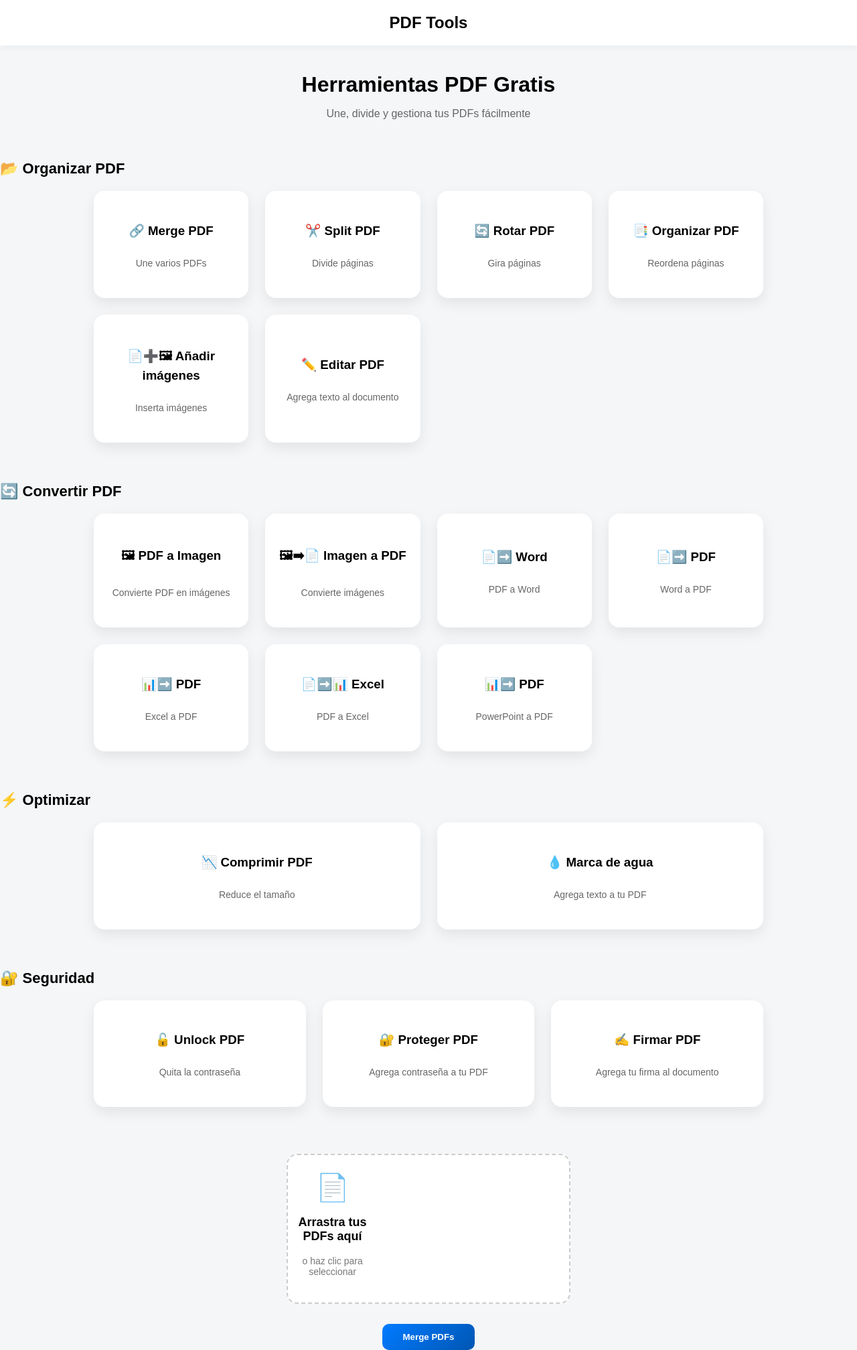
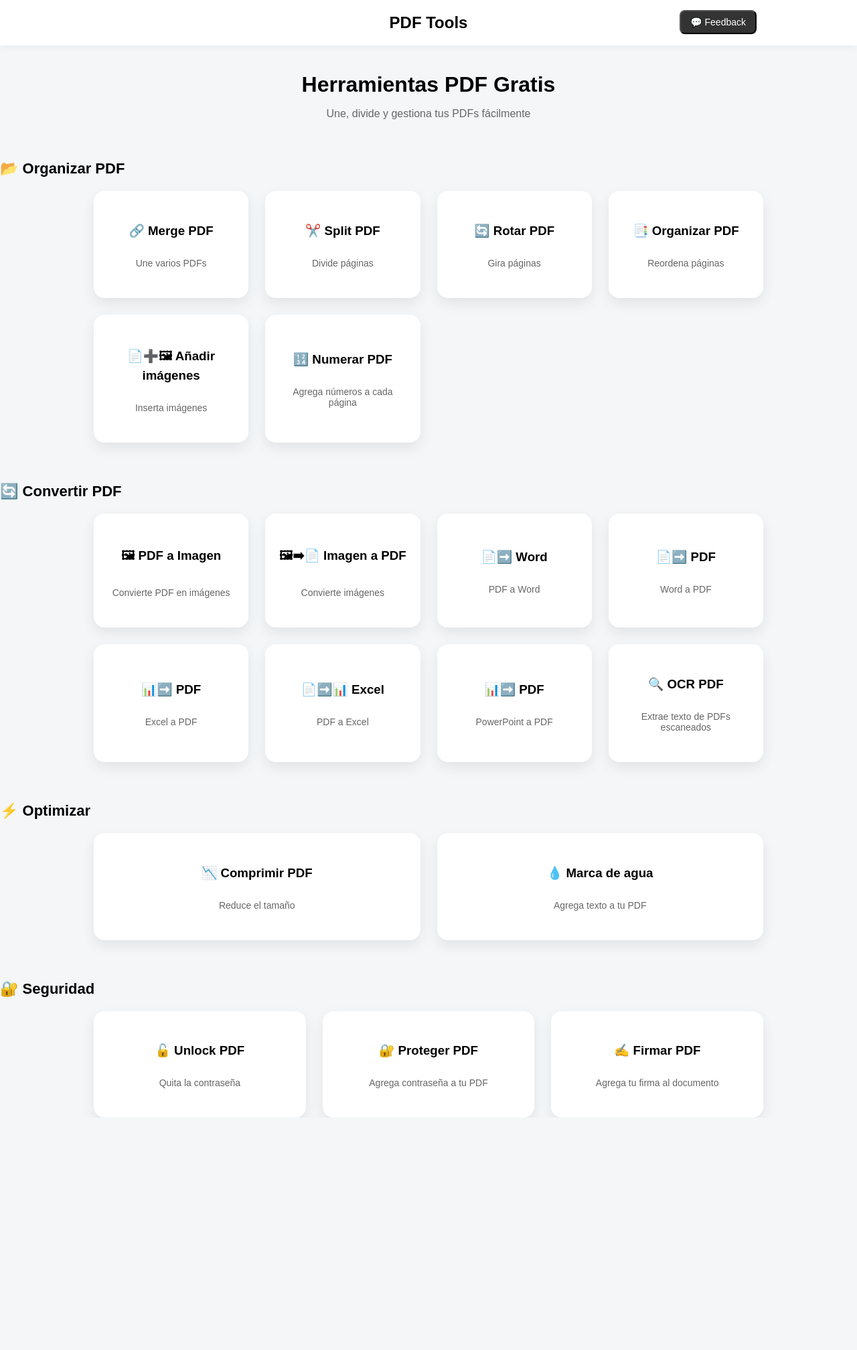
Before and after one commit to johansebas28/toolezi, a Flask app: page / in a window 1280 px wide. Shown: the whole page at 67% size. After the commit the page ends 1625 px from the top, so only its background shows below. Run offline with Flask 3, Linux system fonts and the light colour scheme.

Commit message:
modal feedback y diseño

```diff
--- a/app.py
+++ b/app.py
@@ -17,8 +17,8 @@ from routes.unlock import unlock_bp
 from routes.protect import protect_bp
 from routes.watermark import watermark_bp
 from routes.sign import sign_bp
-from routes.edit import edit_bp
-
+from routes.ocr import ocr_bp
+from routes.number_pages import number_bp
 
 app = Flask(__name__)
 
@@ -41,7 +41,8 @@ app.register_blueprint(unlock_bp)
 app.register_blueprint(protect_bp)
 app.register_blueprint(watermark_bp)
 app.register_blueprint(sign_bp)
-app.register_blueprint(edit_bp)
+app.register_blueprint(ocr_bp)
+app.register_blueprint(number_bp)
 
 #@app.before_request
 #def auto_cleanup():
--- a/static/css/styles.css
+++ b/static/css/styles.css
@@ -78,16 +78,11 @@ body {
 }
 
 .container {
-    animation: fadeIn 0.3s ease;
     display: none;
-    margin-top: 40px;
-    text-align: center;
 }
 
 .container.active {
-    align-items: center;
-    display: flex;
-    flex-direction: column;
+    display: block;
 }
 
 .container form {
@@ -139,6 +134,49 @@ body {
     background: #f4f8ff;
     border-color: #007bff;
     transform: scale(1.02);
+}
+
+/*===========================
+FEEDBACK, DONATIONS
+=============================*/
+
+    .top-actions {
+    position: absolute;
+    top: 15px;
+    right: 150px;
+    display: flex;
+    gap: 10px;
+}
+
+    .action-btn {
+    background: #333;
+    color: white;
+    padding: 8px 14px;
+    border-radius: 8px;
+    text-decoration: none;
+    font-size: 14px;
+}
+
+    .action-btn:hover {
+    background: #555;
+}
+
+.close-btn {
+    margin-top: 15px;
+    background: #ccc;
+    border: none;
+    padding: 10px 20px;
+    border-radius: 8px;
+    cursor: pointer;
+    font-size: 14px;
+}
+
+.close-btn:hover {
+    background: #999;
+}
+
+    .donate {
+    background: #ff5f5f;
 }
 
 /* =========================
@@ -269,7 +307,15 @@ body {
     font-size: 20px;
     font-weight: bold;
 }
-
+/* =========================
+    LANGUAGE
+========================= */
+#google_translate_element {
+    position: absolute;
+    top: 15px;
+    right: 20px;
+    z-index: 999;
+}
 /* =========================
     LOADER
 ========================= */
--- a/static/js/scripts.js
+++ b/static/js/scripts.js
@@ -1,14 +1,22 @@
-function showTool(tool) {
+function showTool(tool, el) {
+
     const containers = document.querySelectorAll(".container");
     containers.forEach(c => c.classList.remove("active"));
-    document.getElementById(tool).classList.add("active");
+
+    const selected = document.getElementById(tool);
+    selected.classList.add("active");
+
+    // 🔥 botón activo
+    document.querySelectorAll(".tool").forEach(t => t.classList.remove("active"));
+    if (el) el.classList.add("active");
+
+    setTimeout(() => {
+        selected.scrollIntoView({
+            behavior: "smooth",
+            block: "start"
+        });
+    }, 100);
 }
-
-document.addEventListener("DOMContentLoaded", () => {
-
-window.onload = () => {
-    showTool("merge");
-};
 
 const dropArea = document.getElementById("drop-area");
 const input = document.getElementById("mergeInput");
@@ -311,10 +319,10 @@ function simulateProgress() {
 
     }, 400);
 }
-});
+
 
 /* =========================
-   ROTATE (PÁGINAS INDIVIDUALES)
+    ROTATE (PÁGINAS INDIVIDUALES)
 ========================= */
 
 const rotateInput = document.getElementById("rotateInput");
@@ -407,7 +415,7 @@ if (rotateForm) {
 }
 
 /* =========================
-   DELETE PAGES
+    DELETE PAGES
 ========================= */
 
 const deleteInput = document.getElementById("deleteInput");
@@ -679,3 +687,11 @@ function submitPassword() {
         console.error(err);
     });
 }
+
+function openFeedback() {
+    document.getElementById("feedbackModal").style.display = "block";
+}
+
+function closeFeedback() {
+    document.getElementById("feedbackModal").style.display = "none";
+}
--- a/templates/index.html
+++ b/templates/index.html
@@ -11,11 +11,20 @@
   </head>
 
   <body>
+    <!-- 🌍 Traductor -->
+    <div id="google_translate_element"></div>
+
+    <!-- 💬 Botones arriba -->
+    <div class="top-actions">
+      <button class="action-btn" onclick="openFeedback()">💬 Feedback</button>
+    </div>
+
+    <!-- HEADER -->
     <div class="header">PDF Tools</div>
 
     <div class="hero">
-      <h1>Herramientas PDF Gratis</h1>
-      <p>Une, divide y gestiona tus PDFs fácilmente</p>
+      <h1 ="title">Herramientas PDF Gratis</h1>
+      <p ="subtitle">Une, divide y gestiona tus PDFs fácilmente</p>
     </div>
 
     <!-- =========================
@@ -50,9 +59,9 @@
           <p>Inserta imágenes</p>
         </div>
 
-        <div class="tool" onclick="showTool('edit')">
-          <h3>✏️ Editar PDF</h3>
-          <p>Agrega texto al documento</p>
+        <div class="tool" onclick="showTool('number')">
+          <h3>🔢 Numerar PDF</h3>
+          <p>Agrega números a cada página</p>
         </div>
       </div>
     </div>
@@ -97,6 +106,11 @@
         <div class="tool" onclick="showTool('ppt2pdf')">
           <h3>📊➡️ PDF</h3>
           <p>PowerPoint a PDF</p>
+        </div>
+
+        <div class="tool" onclick="showTool('ocr')">
+          <h3>🔍 OCR PDF</h3>
+          <p>Extrae texto de PDFs escaneados</p>
         </div>
       </div>
     </div>
@@ -449,37 +463,42 @@
       </form>
     </div>
 
-    <div id="edit" class="container">
-      <form action="/edit_pdf" method="POST" enctype="multipart/form-data">
+    <!-- OCR TO PDF -->
+    <div id="ocr" class="container">
+      <form action="/ocr_pdf" method="POST" enctype="multipart/form-data">
         <div class="upload-card">
           <label class="drop-area">
-            <input type="file" name="pdf" class="file-input" hidden required />
+            <input type="file" name="file" class="file-input" hidden required />
 
             <div class="upload-content">
-              <div class="upload-icon">✏️</div>
+              <div class="upload-icon">🔍</div>
               <p class="upload-title">Selecciona PDF</p>
-              <p class="upload-sub">o arrástralo aquí</p>
+              <p class="upload-sub">escaneado o imagen</p>
             </div>
           </label>
         </div>
 
         <div class="file-name"></div>
 
-        <!-- TEXTO -->
-        <input
-          type="text"
-          name="text"
-          placeholder="Escribe el texto a agregar"
-          required
-          style="
-            padding: 10px;
-            border-radius: 8px;
-            border: 1px solid #ccc;
-            margin-top: 15px;
-          "
-        />
+        <button class="btn">Aplicar OCR</button>
+      </form>
+    </div>
 
-        <button class="btn">Aplicar cambios</button>
+    <!-- NUMERAR PAGINAS -->
+    <div id="number" class="container">
+      <form action="/number_pdf" method="POST" enctype="multipart/form-data">
+        <div class="upload-card">
+          <label class="drop-area">
+            <input type="file" name="pdf" class="file-input" required hidden />
+            <div class="upload-content">
+              <div class="upload-icon">📄</div>
+              <p class="upload-title">Selecciona un PDF</p>
+              <p class="upload-sub">Sube tu archivo para numerar</p>
+            </div>
+          </label>
+        </div>
+
+        <button class="btn">Numerar PDF</button>
       </form>
     </div>
 
@@ -747,5 +766,38 @@
       </div>
     </div>
     <div id="zoomPreview" class="zoom-preview hidden"></div>
+    <script>
+      function googleTranslateElementInit() {
+        new google.translate.TranslateElement(
+          {
+            pageLanguage: "es",
+            includedLanguages: "en,es,fr,pt,de,it",
+            layout: google.translate.TranslateElement.InlineLayout.SIMPLE,
+          },
+          "google_translate_element",
+        );
+      }
+    </script>
+
+    <script src="//translate.google.com/translate_a/element.js?cb=googleTranslateElementInit"></script>
+    <div id="feedbackModal" class="modal">
+      <div class="modal-content">
+        <!-- ❌ icono cerrar -->
+        <span class="close" onclick="closeFeedback()">&times;</span>
+
+        <h2>💬 Feedback</h2>
+
+        <iframe
+          src="https://docs.google.com/forms/d/e/1FAIpQLScdcgieISsvSQQfYqaWQSI5KrLhrLYcbi-SwmdtLp8jza16OA/viewform?usp=dialog"
+          width="100%"
+          height="400"
+          frameborder="0"
+        >
+        </iframe>
+
+        <!-- 🔥 BOTÓN CERRAR -->
+        <button class="close-btn" onclick="closeFeedback()">Cerrar</button>
+      </div>
+    </div>
   </body>
 </html>
```
Also changed, not shown: other parts of static/css/styles.css (+14 -14 lines), routes/edit.py (deleted, +0 -63 lines), routes/number_pages.py (added, +69 -0 lines), routes/ocr.py (added, +82 -0 lines), templates/result.html (+8 -6 lines). Lines whose indentation alone changed are shown as unchanged.
